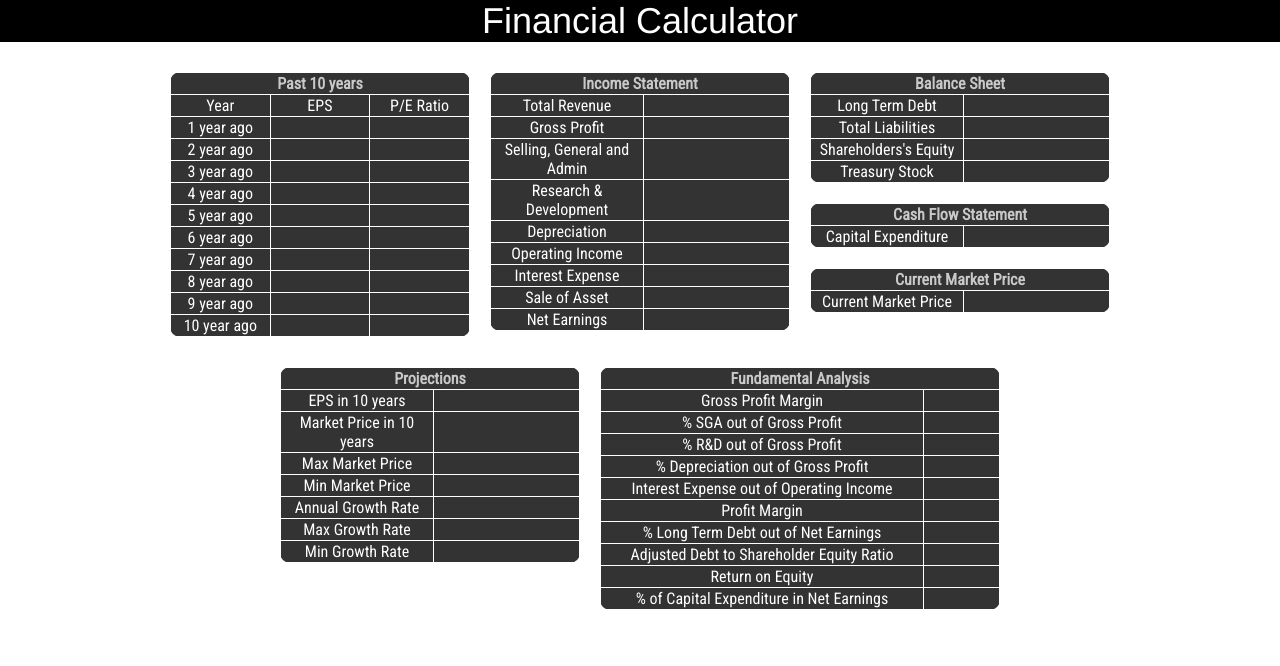
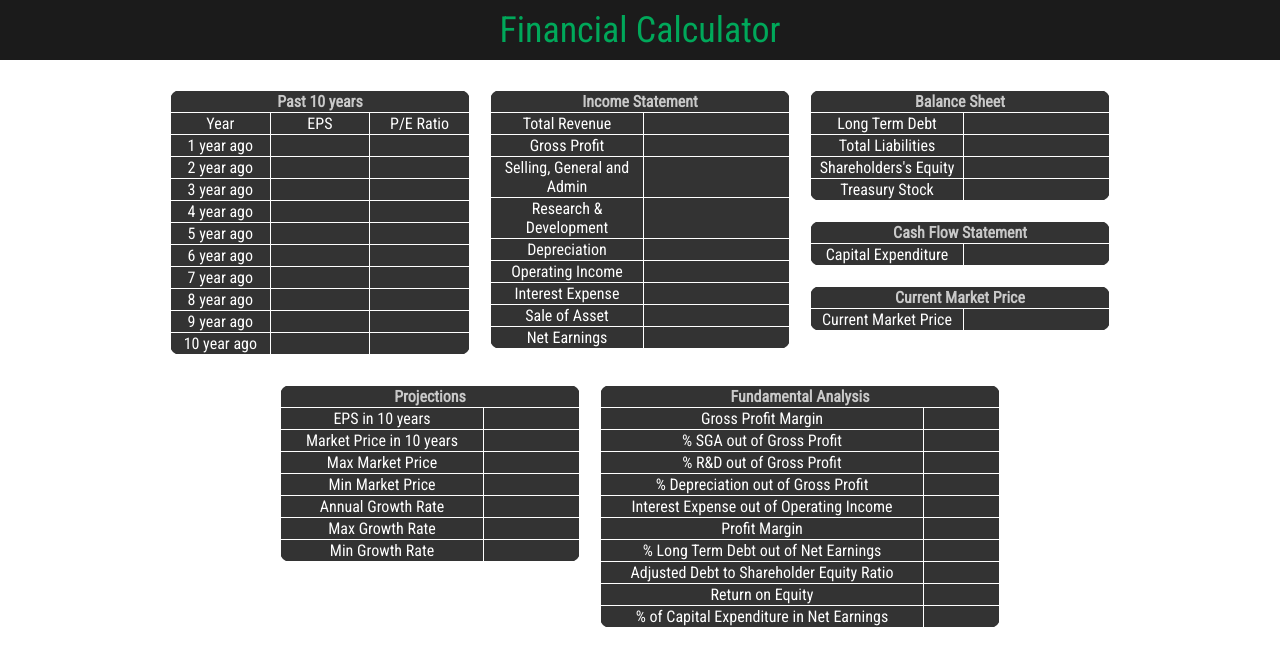
Before and after one commit to ryanwalterlee/Financial-Calculator, a Vue app: page / in a window 1280 px wide. Shown: the top 666 px of the page. Built offline with nearby package versions, Linux system fonts and the light colour scheme.

Commit message:
style header

```diff
--- a/src/components/Header.vue
+++ b/src/components/Header.vue
@@ -15,9 +15,14 @@ export default {
 
 <style scoped>
 .header {
-  background-color: black;
-  color: white;
+  background-color: rgb(27, 27, 27);
+  color: rgb(0, 168, 90);
   width: 100%;
   font-size: 150%;
+  font-family: 'Roboto Condensed', sans-serif;
+  height: 60px;
+  display: flex;
+  align-items: center;
+  justify-content: center;
 }
 </style>
--- a/src/components/Projections.vue
+++ b/src/components/Projections.vue
@@ -139,6 +139,6 @@ table {
 }
 
 .label {
-  width:150px;
+  width:200px;
 }
 </style>
```
